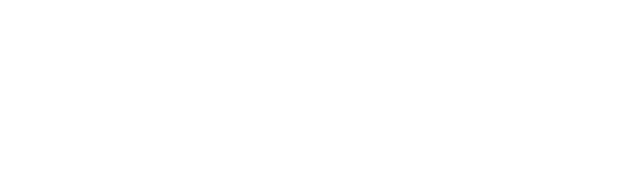
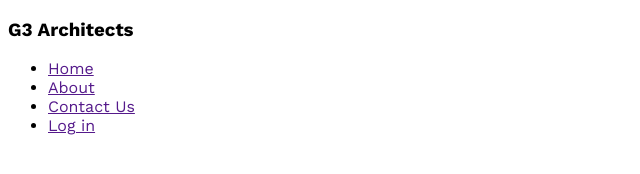
Before and after one commit to 02infinte/g3-architect-website, a plain HTML site: page index.html in a window 1280 px wide. Shown: the whole page, without its empty margins (0-640 px from the left). Drawn offline with nearby package versions, Linux system fonts and the light colour scheme.

Commit message:
font added

```diff
--- a/index.html
+++ b/index.html
@@ -7,6 +7,23 @@
     <link rel="stylesheet" href="styles/architect.css">
 </head>
 <body>
+    <header>
+        <nav>
+            <h3>G3 Architects</h3>
+            <ul>
+                <li><a href="">Home</a></li>
+                <li><a href="">About</a></li>
+                <li><a href="">Contact Us</a></li>
+                <li><a href="">Log in</a></li>
+            </ul>
+        </nav>
 
+    </header>
+    <main>
+
+    </main>
+    <footer>
+
+    </footer>
 </body>
 </html>
--- a/styles/architect.css
+++ b/styles/architect.css
@@ -0,0 +1,8 @@
+/* work-sans font from google fonts */
+  @import url('https://fonts.googleapis.com/css2?family=Inter&family=Merriweather:wght@400;900&family=Open+Sans:wght@700;800&family=Work+Sans:wght@400;500;600;700;800&display=swap');
+*{
+    font-family: 'Inter', sans-serif;
+font-family: 'Merriweather', serif;
+font-family: 'Open Sans', sans-serif;
+font-family: 'Work Sans', sans-serif;
+}
```
